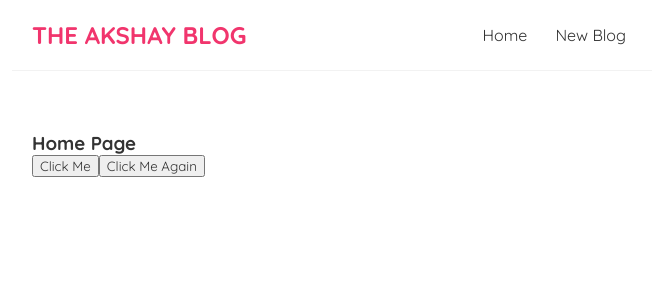
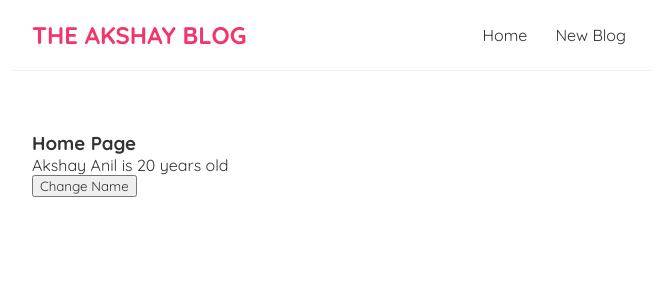
Before and after one commit to Akshay-C-A/newapp, a React (Create React App) app: page / in a window 1280 px wide. Shown: the top 300 px of the page, without its empty margins (308-964 px from the left). Built offline with nearby package versions, Linux system fonts and the light colour scheme.

Commit message:
#8 Using setState

```diff
--- a/src/Home.js
+++ b/src/Home.js
@@ -1,16 +1,30 @@
+import { useState } from "react";
+
 const Home = () => {
-    const handleClick = () =>{
-        alert("Button Clicked");
+    // const handleClick = () =>{
+    //     alert("Button Clicked");
+    // }
+    // const handleClickAgain = (name) => {
+    //     alert("Button Clicked By "+name);
+    // }
+
+    const [name,setName] = useState("Akshay Anil");
+    const [age, setAge] = useState(20);
+    const handleName = () =>{
+        setName("Akshay C A");
+        setAge(21);
     }
-    const handleClickAgain = (name) => {
-        alert("Button Clicked By "+name);
-    }
+
     return (
         <div className="home">
             <h3>Home Page</h3>
-            <button onClick={handleClick}>Click Me</button>
-            <button onClick={() => {handleClickAgain("Akshay")}}>Click Me Again</button>
+            <p>{name} is {age} years old</p>
+
+            {/* <button onClick={handleClick}>Click Me</button>
+            <button onClick={() => {handleClickAgain("Akshay")}}>Click Me Again</button>  */}
             {/* can use 'e' in anonyamus function to get event logs and details pass e as a parameter in handleClickAgain function inside*/}
+
+            <button onClick={handleName}>Change Name</button>
         </div>
     );
 }
```
